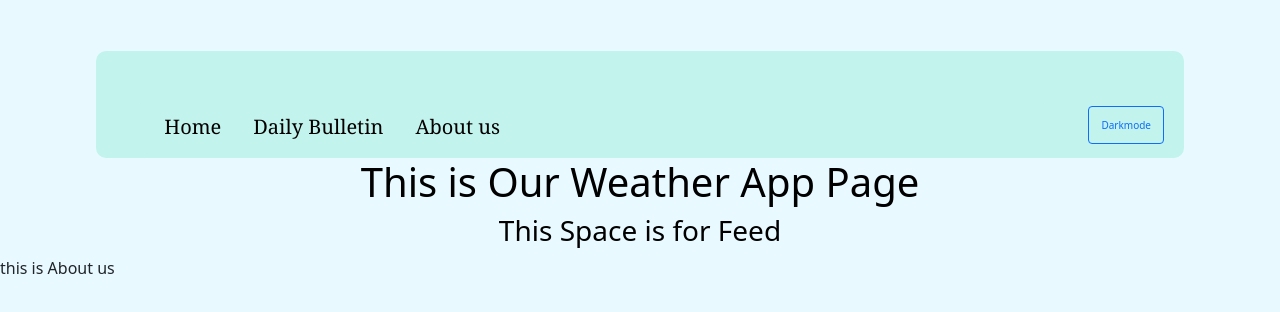
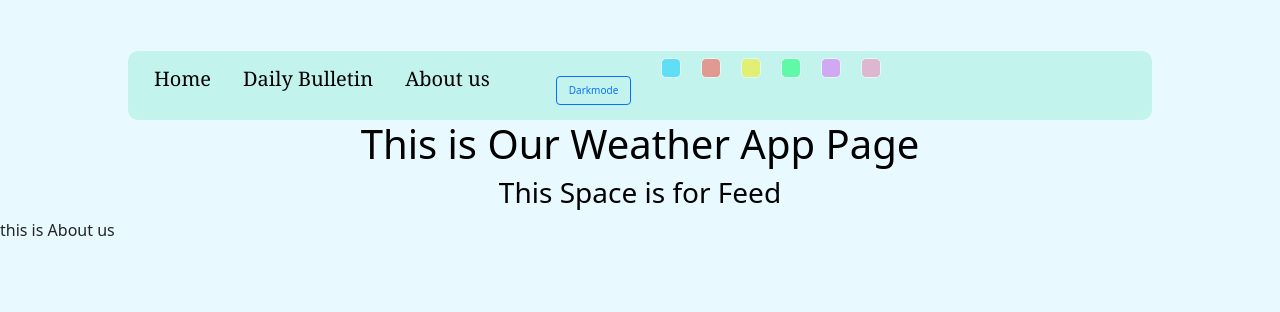
Before and after one commit to tejastamkar/de-weadar, a React (Create React App) app: page / in a window 1280 px wide. Shown: the top 312 px of the page. Built offline with nearby package versions, Linux system fonts and the light colour scheme.

Commit message:
added scss file

```diff
--- a/package.json
+++ b/package.json
@@ -10,6 +10,7 @@
     "@testing-library/react": "^11.2.7",
     "@testing-library/user-event": "^12.8.3",
     "bootstrap": "^5.1.1",
+    "node-sass": "^6.0.1",
     "react": "^17.0.2",
     "react-bootstrap": "^2.0.0-rc.0",
     "react-dom": "^17.0.2",
--- a/src/Nav.js
+++ b/src/Nav.js
@@ -3,11 +3,10 @@ import "bootstrap/dist/css/bootstrap.min.css";
 import { Nav } from "react-bootstrap";
 import "./index.css";
 
-
 function NavBar(myTheme, mysetTheme) {
   return (
     <>
-      <Nav variant="" id="nav" defaultActiveKey="/home">
+      <Nav variant="" defaultActiveKey="/home">
         <Nav.Item>
           <Nav.Link href="/home" id="mynav-items">
             Home
--- /dev/null
+++ b/src/Switcher.scss
@@ -0,0 +1,40 @@
+.theme-opt {
+  max-width: 250px;
+  margin: 20px auto 0px auto;
+  text-align: right;
+  margin: 0px -10px 0px 10px;
+  padding: 0px 0px;
+  height: 20px;
+  div {
+    cursor: pointer;
+    width: 20px;
+    height: 20px;
+    border-radius: 5px;
+    margin: 2px 10px;
+    border: 1px solid #fff;
+    display: inline-block;
+    opacity: 0.5;
+    &.active {
+      opacity: 1;
+    }
+  }
+}
+
+.blue {
+  background-color: #00cbff;
+}
+.yellow {
+  background-color: #ffee00;
+}
+.red {
+  background-color: #fe4437;
+}
+.green {
+  background-color: #00ff66;
+}
+.purple {
+  background-color: #e061f8;
+}
+.pink {
+  background-color: #f87ab5;
+}
--- a/src/index.css
+++ b/src/index.css
@@ -13,22 +13,22 @@ code {
 }
 #nav {
   background: #c3f3ed;
-  width: 85%;
+  width: 80%;
   border-radius: 10px;
-  padding: 5px 10px 4px 10px;
+  padding: 5px 10px;
   margin: 4% auto 0% auto;
-  height: fit-content;
-
+  /* height: fit-content;  */
 }
 
 #mynav-items {
   color: black;
   font-family: Georgia, "Times New Roman", Times, serif;
   font-size: 20px;
+  padding: auto auto;
 }
 #darkmode {
   /* margin: auto 0% auto 25%; */
-  margin: 50px 10px 10px 10px ;
+  margin: 20px 10px 10px 50px;
   font-size: 10px;
 }
 
--- a/src/index.js
+++ b/src/index.js
@@ -1,6 +1,8 @@
 import React from "react";
 import ReactDOM from "react-dom";
 import "./index.css";
+import "./Switcher.scss";
+import { Switcher } from "./switcher";
 import NavBar from "./Nav";
 import App from "./App";
 import { ThemeProvider } from "styled-components";
@@ -18,9 +20,9 @@ function Main() {
   const sTheme = Theme();
 
   return (
-    <ThemeProvider theme={sTheme.theme === "light" ? lightTheme : darkTheme}>
+    <ThemeProvider  theme={sTheme.theme === "light" ? lightTheme : darkTheme}>
       <GlobalStyles />
-      <StyledApp>
+      <StyledApp className="style">
         <Nav id="nav">
           <NavBar />
           <Button
@@ -30,6 +32,7 @@ function Main() {
           >
             Darkmode
           </Button>
+          <Switcher />
         </Nav>
         <App />
       </StyledApp>
--- /dev/null
+++ b/src/switcher.js
@@ -0,0 +1,14 @@
+import React from "react";
+import "./Switcher.scss"
+export function Switcher() {
+  return (
+    <div className="theme-opt">
+      <div className="blue"></div>
+      <div className="red"></div>
+      <div className="yellow"></div>
+      <div className="green"></div>
+      <div className="purple"></div>
+      <div className="pink"></div>
+    </div>
+  );
+}
--- a/src/themes.js
+++ b/src/themes.js
@@ -8,6 +8,11 @@ export const StyledApp = styled.div`
 export const lightTheme = {
   body: "#E8FAFF",
   fontColor: "#000",
+  nav :{
+    "id":"nav",
+    "background": "#000",
+    "color":"#fff",
+  }
 
 };
 
```
Also changed, not shown: 1 other file (tests, documents, lock files or other folders).
